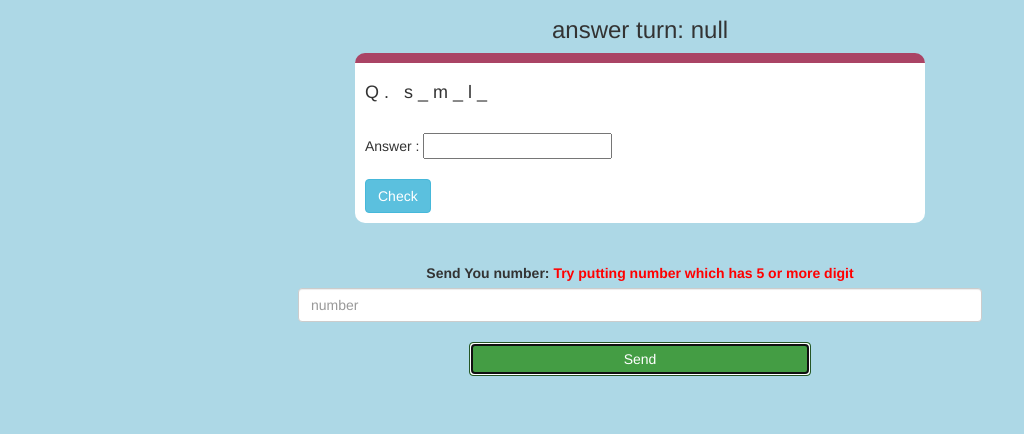
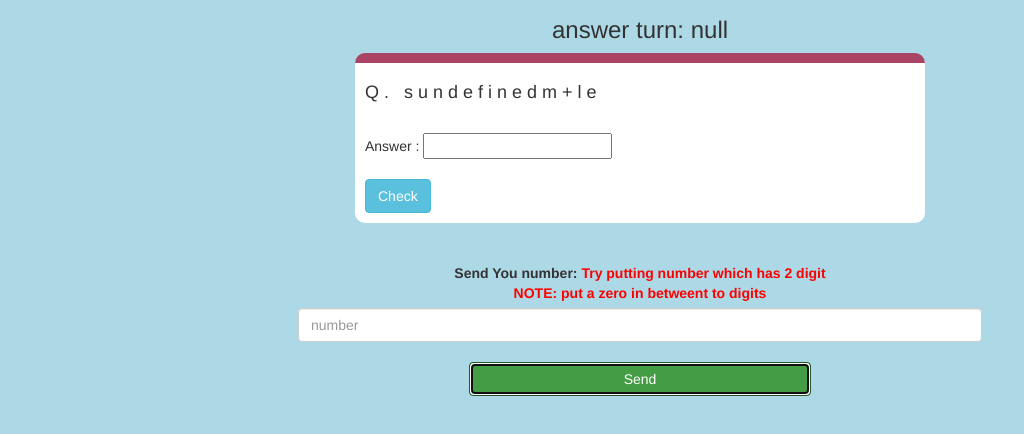
Before and after one commit to PRASASTIRAI/project-90, a plain HTML site: page quize_page.html in a window 1280 px wide. Both pictures are taken after typing "Sample" into the empty fields and a click on the button "Send". Shown: the part 182-616 px from the top of the page, without its empty margins (0-1024 px from the left). Drawn offline with nearby package versions, Linux system fonts and the light colour scheme.

Commit message:
Add files via upload

```diff
--- a/quize_page.html
+++ b/quize_page.html
@@ -28,7 +28,8 @@
 		<br>
 		<br>
 
-		<label>Send You number: <b style="color: red">Try putting number which has 5 or more digit</b></label>
+		<label>Send You number: <b style="color: red">Try putting number which has 2 digit<br>
+			 NOTE: put a zero in betweent to digits </b></label>
 
 		<br>
 <input type="text" id="word" class="form-control" placeholder="number">
--- a/quize_page.js
+++ b/quize_page.js
@@ -34,10 +34,13 @@ function send() {
     charAt3 = word.charAt(length_minus_1);
     console.log(charAt3);
 
-    remove_charAt1 = word.replace(charAt1, "_");
-    remove_charAt2 = remove_charAt1.replace(charAt2, "_");
-    remove_charAt3 = remove_charAt2.replace(charAt3, "_");
+
+    remove_charAt1 = word.replace(charAt1);
+    remove_charAt2 = remove_charAt1.replace(charAt2,"+");
+    remove_charAt3 = remove_charAt2.replace(charAt3,charAt3);
     console.log(remove_charAt3);
+
+
 
     question_word = "<h4 id='word_display'> Q. " + remove_charAt3 + "</h4>";
     input_box = "<br>Answer : <input type='text' id='input_check_box'>";
```
